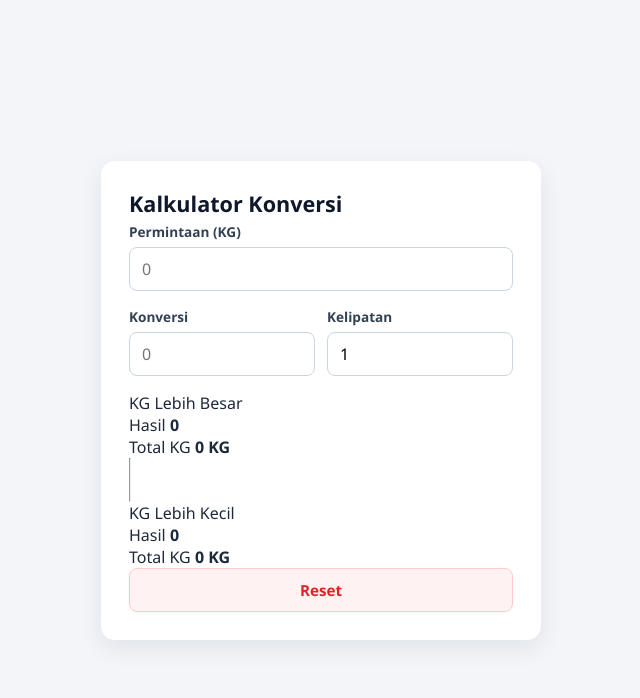
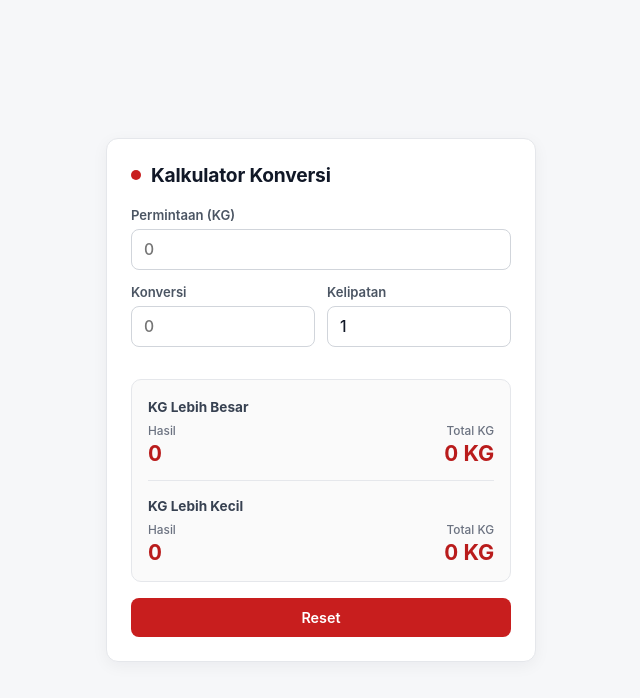
Before and after one commit to alfafi/Kalkulator-Konversi, a plain HTML site: page index.html in a window 1280 px wide. Shown: the whole page, without its empty margins (319-959 px from the left). Drawn offline with Linux system fonts and the light colour scheme.

Commit message:
Refactor CSS styles for improved design and layout

```diff
--- a/style.css
+++ b/style.css
@@ -2,12 +2,12 @@
   box-sizing: border-box;
   margin: 0;
   padding: 0;
-  font-family: 'Segoe UI', Tahoma, Geneva, Verdana, sans-serif;
+  font-family: 'Inter', 'Segoe UI', system-ui, -apple-system, sans-serif;
 }
 
 body {
-  background-color: #f3f5f9;
-  color: #1e293b;
+  background-color: #f6f7f9;
+  color: #111827;
   display: flex;
   justify-content: center;
   align-items: center;
@@ -17,30 +17,41 @@ body {
 
 .container {
   width: 100%;
-  max-width: 440px;
+  max-width: 430px;
 }
 
 .card {
-  background: #ffffff;
-  padding: 28px;
-  border-radius: 14px;
-  box-shadow: 0 8px 24px rgba(15, 23, 42, 0.08);
+  background-color: #ffffff;
+  border: 1px solid #e5e7eb;
+  border-radius: 12px;
+  padding: 24px;
+  box-shadow: 0 4px 16px rgba(17, 24, 39, 0.05);
+}
+
+.card-header {
+  display: flex;
+  align-items: center;
+  gap: 10px;
+  margin-bottom: 20px;
+}
+
+.brand-dot {
+  width: 10px;
+  height: 10px;
+  border-radius: 50%;
+  background-color: #c81e1e;
+  flex-shrink: 0;
 }
 
 h1 {
-  font-size: 1.35rem;
-  color: #0f172a;
-  margin-bottom: 4px;
-}
-
-.subtitle {
-  font-size: 0.85rem;
-  color: #64748b;
-  margin-bottom: 22px;
+  font-size: 1.2rem;
+  font-weight: 700;
+  letter-spacing: -0.01em;
+  color: #111827;
 }
 
 .form-group {
-  margin-bottom: 16px;
+  margin-bottom: 14px;
 }
 
 .row-2 {
@@ -51,112 +62,106 @@ h1 {
 
 label {
   display: block;
-  font-size: 0.85rem;
+  font-size: 0.82rem;
   font-weight: 600;
-  color: #334155;
+  color: #4b5563;
   margin-bottom: 6px;
-}
-
-.optional {
-  font-weight: 400;
-  color: #94a3b8;
 }
 
 input {
   width: 100%;
   padding: 10px 12px;
-  font-size: 1rem;
-  border: 1.5px solid #cbd5e1;
+  font-size: 0.98rem;
+  font-weight: 500;
+  color: #111827;
+  background-color: #ffffff;
+  border: 1px solid #d1d5db;
   border-radius: 8px;
   outline: none;
-  transition: border-color 0.2s;
+  transition: border-color 0.15s ease, box-shadow 0.15s ease;
 }
 
 input:focus {
-  border-color: #2563eb;
+  border-color: #c81e1e;
+  box-shadow: 0 0 0 3px rgba(200, 30, 30, 0.1);
 }
 
-.result-box {
-  background-color: #f8fafc;
-  border: 1.5px solid #e2e8f0;
+.results-panel {
+  background-color: #fafafa;
+  border: 1px solid #e5e7eb;
   border-radius: 10px;
-  padding: 18px;
-  margin-top: 20px;
-  margin-bottom: 18px;
+  padding: 16px;
+  margin-top: 18px;
+  margin-bottom: 16px;
 }
 
-.result-main {
+.result-block {
+  display: flex;
+  flex-direction: column;
+  gap: 8px;
+}
+
+.result-heading {
+  font-size: 0.85rem;
+  font-weight: 700;
+  color: #374151;
+}
+
+.result-values {
   display: flex;
   justify-content: space-between;
-  align-items: center;
-  margin-bottom: 12px;
+  align-items: baseline;
+  gap: 12px;
 }
 
-.result-item {
-  flex: 1;
-  text-align: center;
+.value-col {
+  display: flex;
+  flex-direction: column;
+  gap: 2px;
+}
+
+.value-col-right {
+  text-align: right;
+}
+
+.value-label {
+  font-size: 0.74rem;
+  font-weight: 500;
+  color: #6b7280;
+}
+
+/* Ukuran dan warna seragam untuk Hasil dan Total KG */
+.focus-number {
+  font-size: 1.35rem;
+  font-weight: 700;
+  color: #b91c1c;
+  letter-spacing: -0.01em;
+  font-variant-numeric: tabular-nums;
 }
 
 .divider {
-  width: 1px;
-  height: 44px;
-  background-color: #cbd5e1;
-}
-
-.result-label {
-  display: block;
-  font-size: 0.78rem;
-  color: #64748b;
-  margin-bottom: 4px;
-}
-
-.result-value {
-  font-size: 1.65rem;
-  color: #2563eb;
-}
-
-.result-value span {
-  font-size: 0.95rem;
-  font-weight: 600;
-  color: #475569;
-}
-
-.detail-info {
-  font-size: 0.8rem;
-  color: #475569;
-  text-align: center;
-  background: #eef2ff;
-  padding: 8px 10px;
-  border-radius: 6px;
-}
-
-.note-box {
-  margin-top: 12px;
-  padding: 10px 12px;
-  background-color: #fef3c7;
-  border-left: 4px solid #f59e0b;
-  border-radius: 6px;
-  font-size: 0.85rem;
-  color: #92400e;
-}
-
-.hidden {
-  display: none;
+  border: none;
+  border-top: 1px solid #e5e7eb;
+  margin: 14px 0;
 }
 
 .btn-reset {
   width: 100%;
   padding: 11px;
-  font-size: 0.95rem;
+  font-size: 0.9rem;
   font-weight: 600;
-  color: #dc2626;
-  background-color: #fef2f2;
-  border: 1.5px solid #fecaca;
+  color: #ffffff;
+  background-color: #c81e1e;
+  border: none;
   border-radius: 8px;
   cursor: pointer;
-  transition: background-color 0.2s;
+  transition: background-color 0.15s ease;
 }
 
 .btn-reset:hover {
-  background-color: #fee2e2;
+  background-color: #a61616;
 }
+
+.btn-reset:active {
+  background-color: #841111;
+}
```
